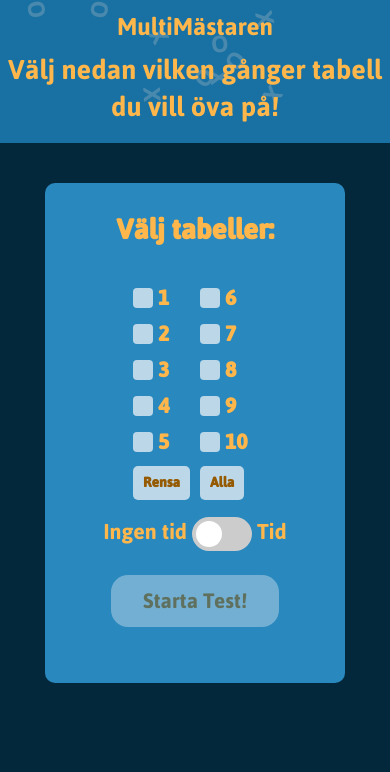
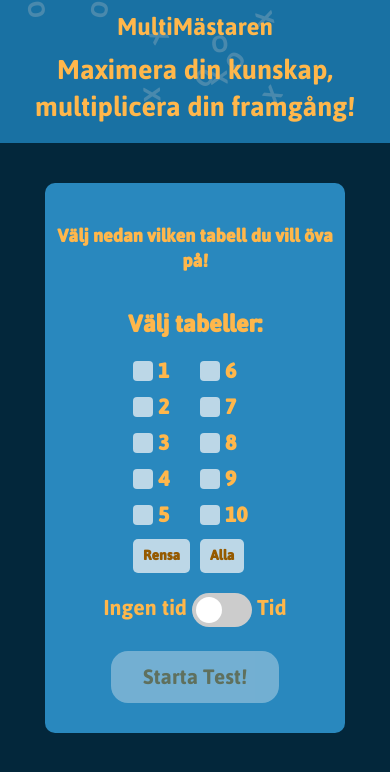
Before and after one commit to Anthymm/Multimastaren, a Vue app: page / in a window 390 px wide. Shown: the top 772 px of the page. Built offline with nearby package versions, Linux system fonts and the light colour scheme.

Commit message:
Lagt till description

```diff
--- a/src/components/NavBar.vue
+++ b/src/components/NavBar.vue
@@ -97,7 +97,7 @@ export default {
   <nav>
     <div>
       <h1>MultiMästaren</h1>
-      <h2>Välj nedan vilken gånger tabell du vill öva på!</h2>
+      <h2>Maximera din kunskap, multiplicera din framgång!</h2>
     </div>
   </nav>
 </template>
@@ -141,7 +141,6 @@ nav div {
 
 nav div h2 {
   font-size: 2vw;
-
   margin-top: 1%;
 }
 
@@ -163,7 +162,7 @@ nav div h2 {
     display: flex;
     text-align: center;
     margin-top: 0;
-    font-size: 5vw;
+    font-size: 3vw;
   }
 }
 
--- a/src/views/HomeView.vue
+++ b/src/views/HomeView.vue
@@ -31,6 +31,7 @@ export default {
 </script>
 <template>
   <div class="box">
+    <h1 id="description">Välj nedan vilken tabell du vill öva på!</h1>
     <div class="container">
       <div class="grid">
         <h2 id="tabell">Välj tabeller:</h2>
@@ -105,10 +106,16 @@ body {
   border-radius: 10px;
   margin: auto;
   display: flex;
+  flex-direction: column;
   justify-content: center;
   align-items: center;
 }
-
+#description {
+  color: #ffb74b;
+  font-size: 2rem;
+  font-weight: bold;
+  padding-bottom: 2%;
+}
 .container {
 
   display: grid;
@@ -221,9 +228,9 @@ span {
 
 #tabell {
   color: #ffb74b;
-  font-size: 2rem;
+  font-size: 1.7rem;
   font-weight: bold;
-  padding-bottom: 10%;
+  padding-bottom: 2%;
 }
 
 
@@ -297,8 +304,16 @@ input:checked + .slider:before {
 @media (max-width: 600px) {
   .box {
     width: 300px;
-    height: 500px;
+    height: 550px;
+    flex-direction: column;
 
+  }
+  #description {
+    display: flex;
+    text-align: center;
+    font-size: 1.3rem;
+    /* padding-top: 20%; */
+    margin-top: 20%;
   }
 
   .container {
@@ -308,7 +323,7 @@ input:checked + .slider:before {
 
   .start {
     padding-bottom: 50px;
-    margin-top: 5px;
+    margin-top: 20px;
     margin-right: 0px;
   }
 
```
